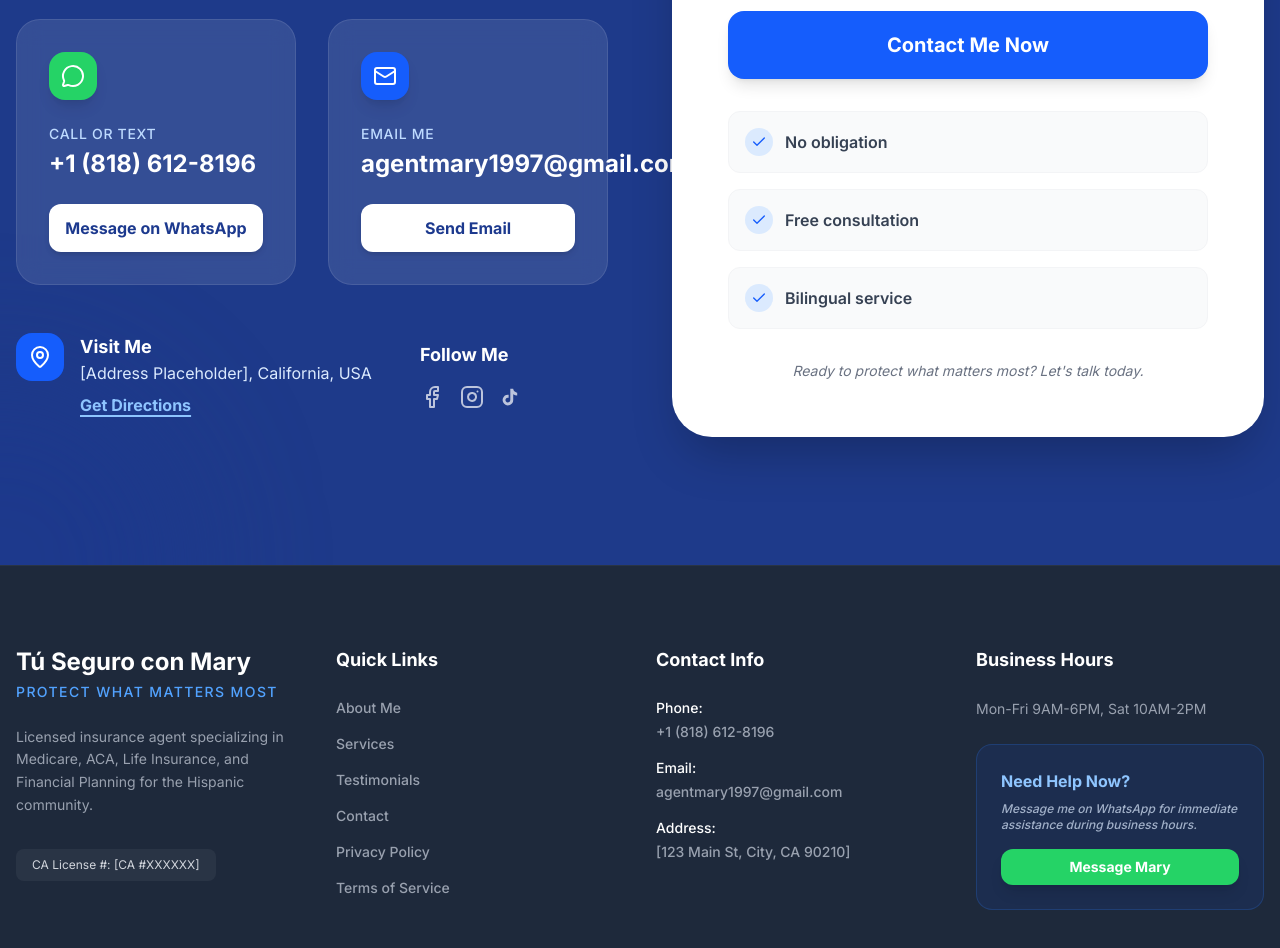
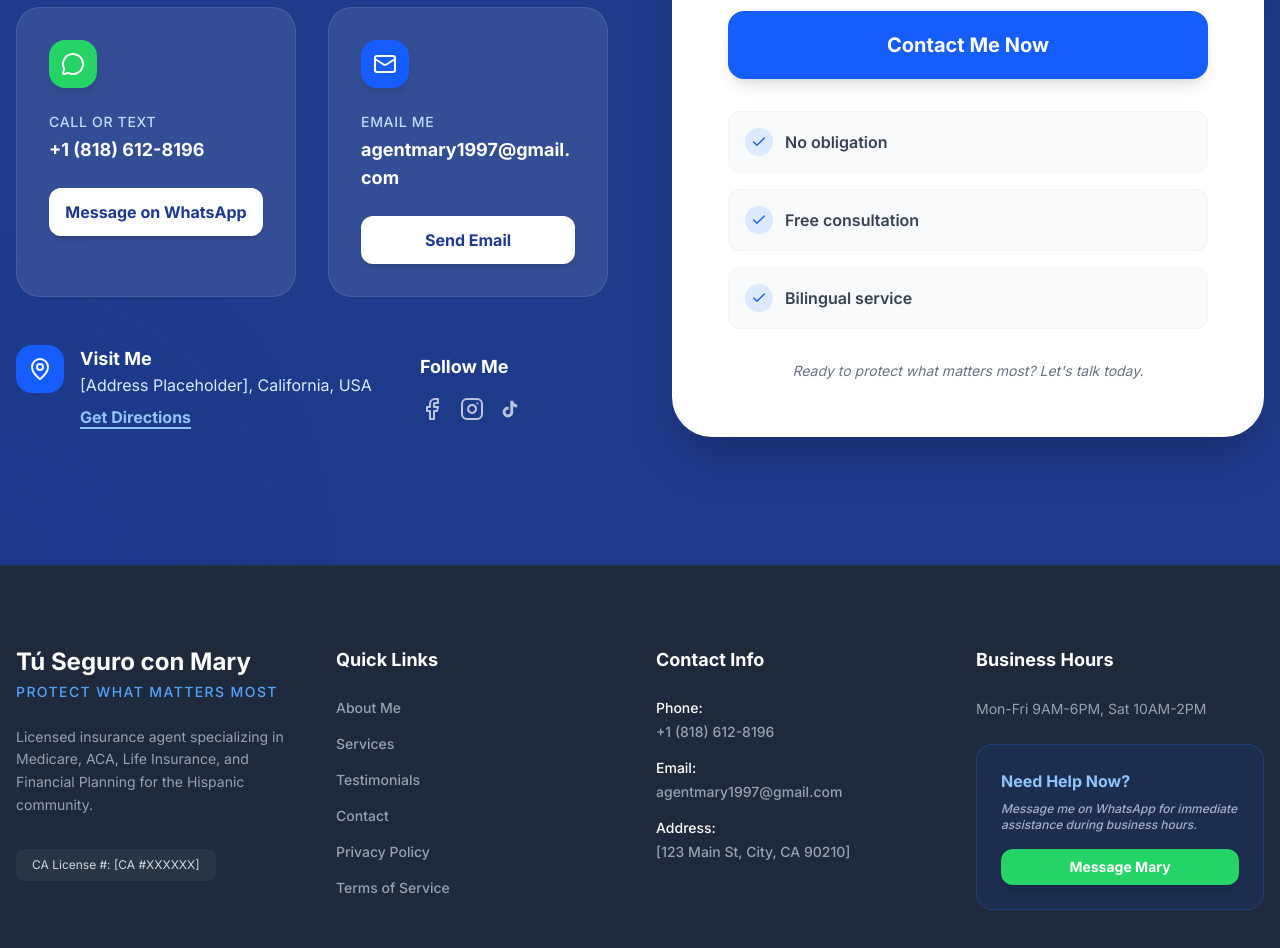
Before and after one commit to AnthonyFclub/tu-seguro-con-mary-landing, a Next.js app: page /en in a window 1280 px wide. Shown: the part 3880-4828 px from the top of the page. Built offline with nearby package versions, Linux system fonts and the light colour scheme.

Commit message:
Fix email overflow and layout polish in Contact and Footer

```diff
--- a/components/Contact.tsx
+++ b/components/Contact.tsx
@@ -64,7 +64,7 @@ export default function Contact() {
                                         {method.icon}
                                     </div>
                                     <p className="text-blue-200 text-sm mb-1 font-medium uppercase tracking-wider">{method.label}</p>
-                                    <p className="text-2xl font-bold mb-6">{method.value}</p>
+                                    <p className="text-xl sm:text-lg font-bold mb-6 break-all">{method.value}</p>
                                     <a
                                         href={method.href}
                                         target="_blank"
--- a/components/Footer.tsx
+++ b/components/Footer.tsx
@@ -52,7 +52,7 @@ export default function Footer() {
                             </p>
                             <p className="flex flex-col">
                                 <span className="text-white mb-1">{t('contactInfo.email')}</span>
-                                agentmary1997@gmail.com
+                                <span className="break-all">agentmary1997@gmail.com</span>
                             </p>
                             <p className="flex flex-col">
                                 <span className="text-white mb-1">{t('contactInfo.address')}</span>
```
